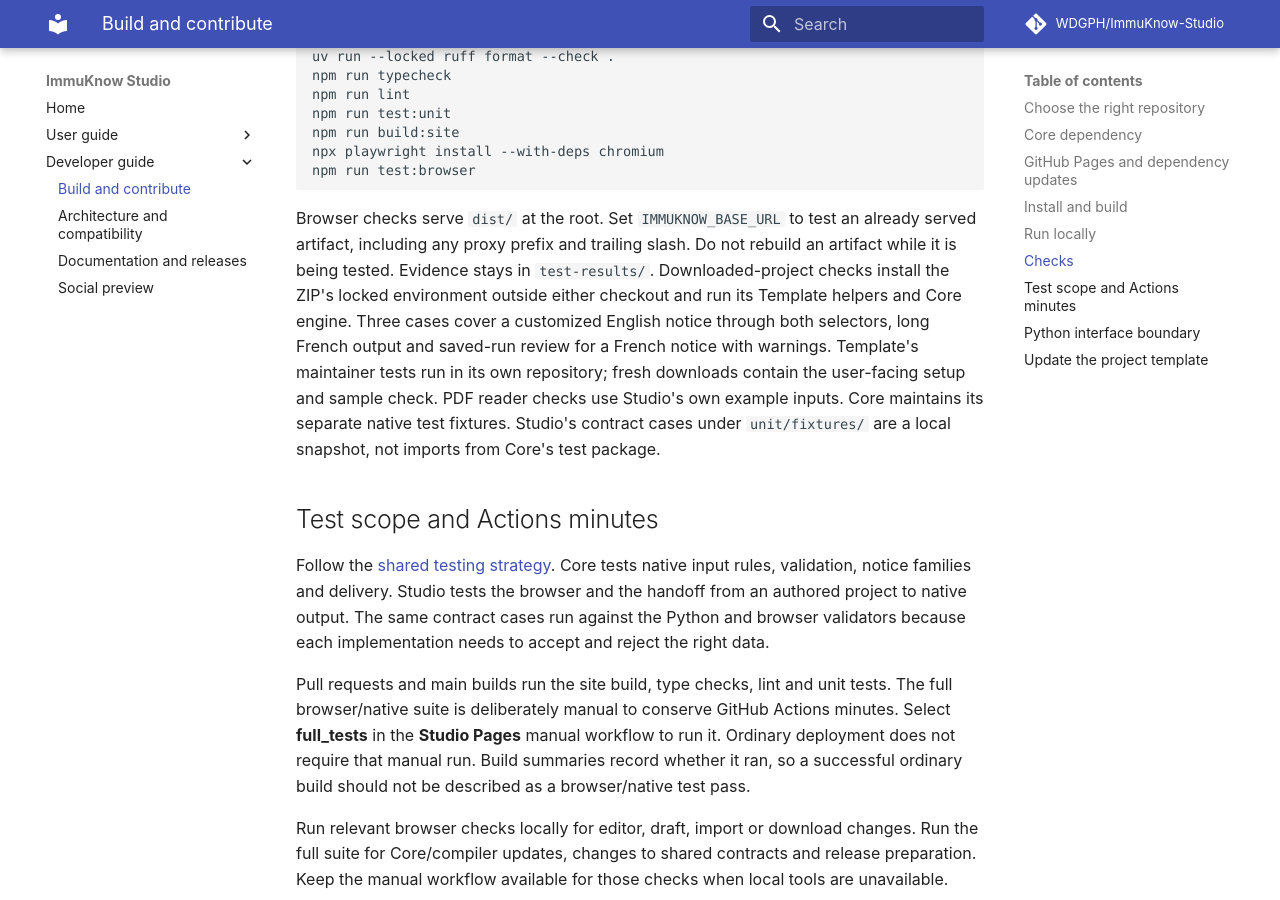
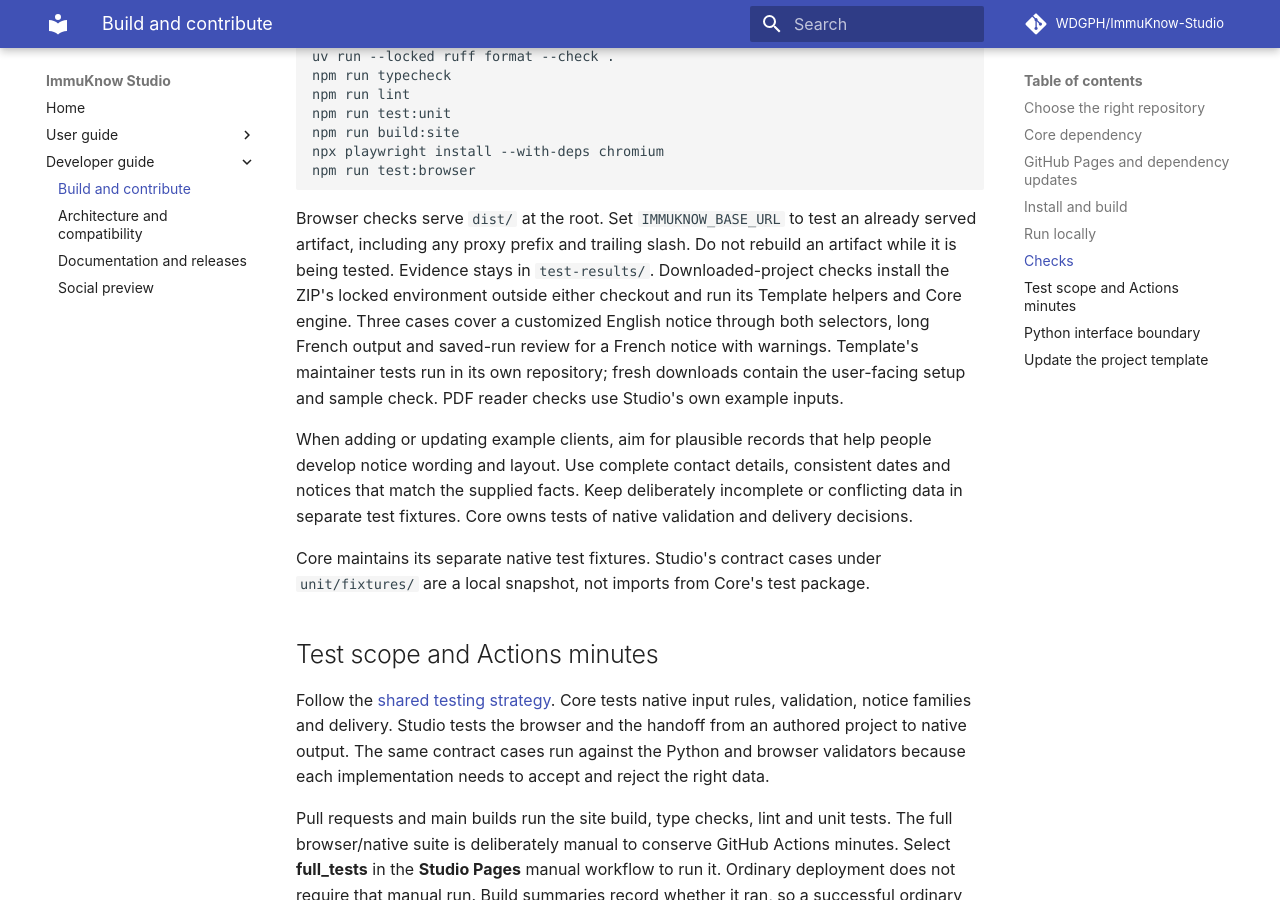
Before and after one commit to WDGPH/ImmuKnow-Studio, an MkDocs documentation site: the page built from docs/development.md, in a window 1280 px wide and 900 px high, scrolled down 3782 px. Built offline with MkDocs 1.6.1 and Material for MkDocs 9.7.7, drawn with Linux system fonts in a browser that asks for light colours; comment, search, counter and statistics services are not loaded.

Commit message:
Clarify the purpose of Studio example clients

```diff
--- a/docs/development.md
+++ b/docs/development.md
@@ -186,6 +186,13 @@ English notice through both selectors, long French output and saved-run review
 for a French notice with warnings. Template's maintainer tests run in its own
 repository; fresh downloads contain the user-facing setup and sample check.
 PDF reader checks use Studio's own example inputs.
+
+When adding or updating example clients, aim for plausible records that help
+people develop notice wording and layout. Use complete contact details,
+consistent dates and notices that match the supplied facts. Keep deliberately
+incomplete or conflicting data in separate test fixtures. Core owns tests of
+native validation and delivery decisions.
+
 Core maintains its separate native test fixtures. Studio's contract cases under
 `unit/fixtures/` are a local snapshot, not imports from Core's test package.
 
```
Also changed, not shown: docs/studio.md (+2 -0 lines), examples/README.md (+4 -3 lines).
